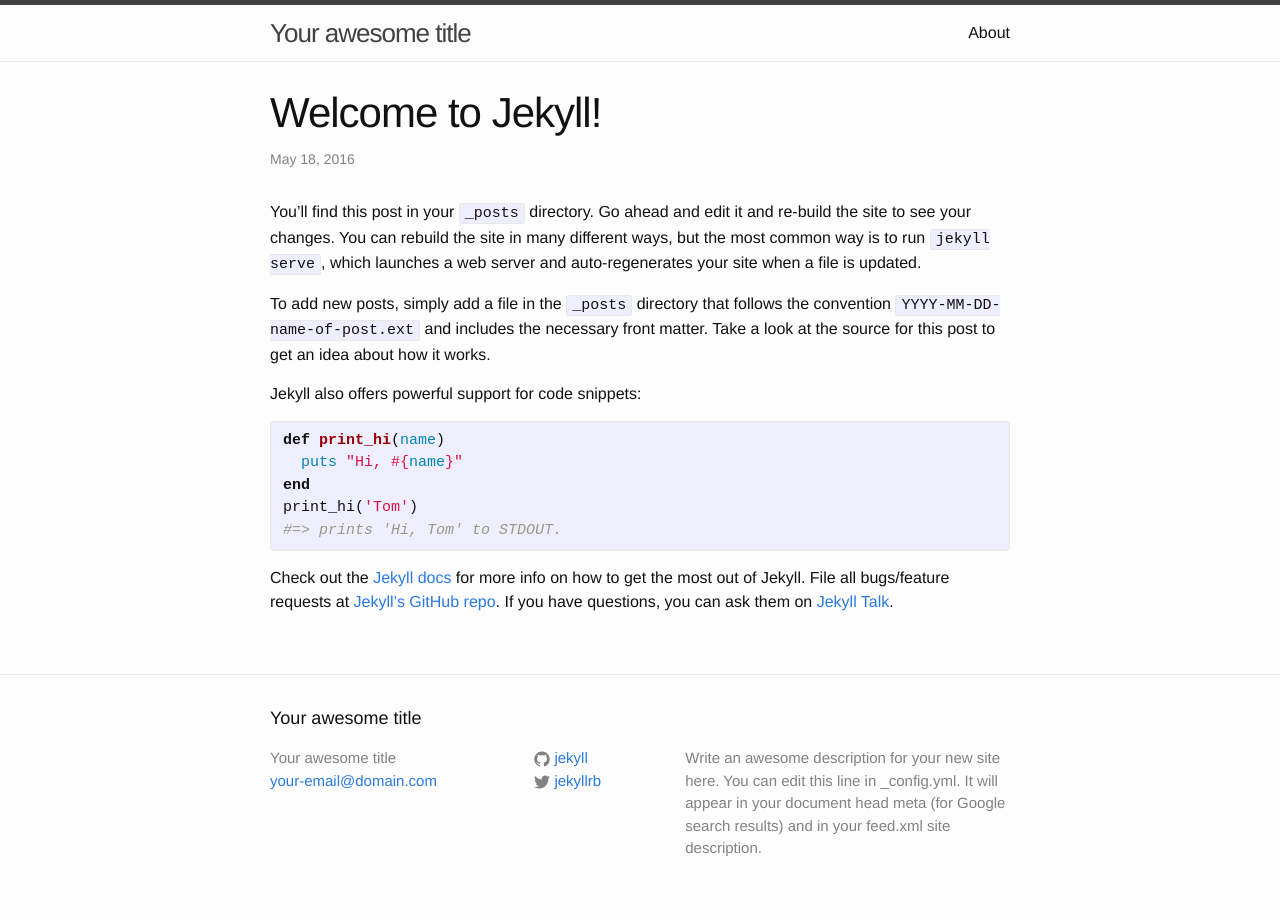
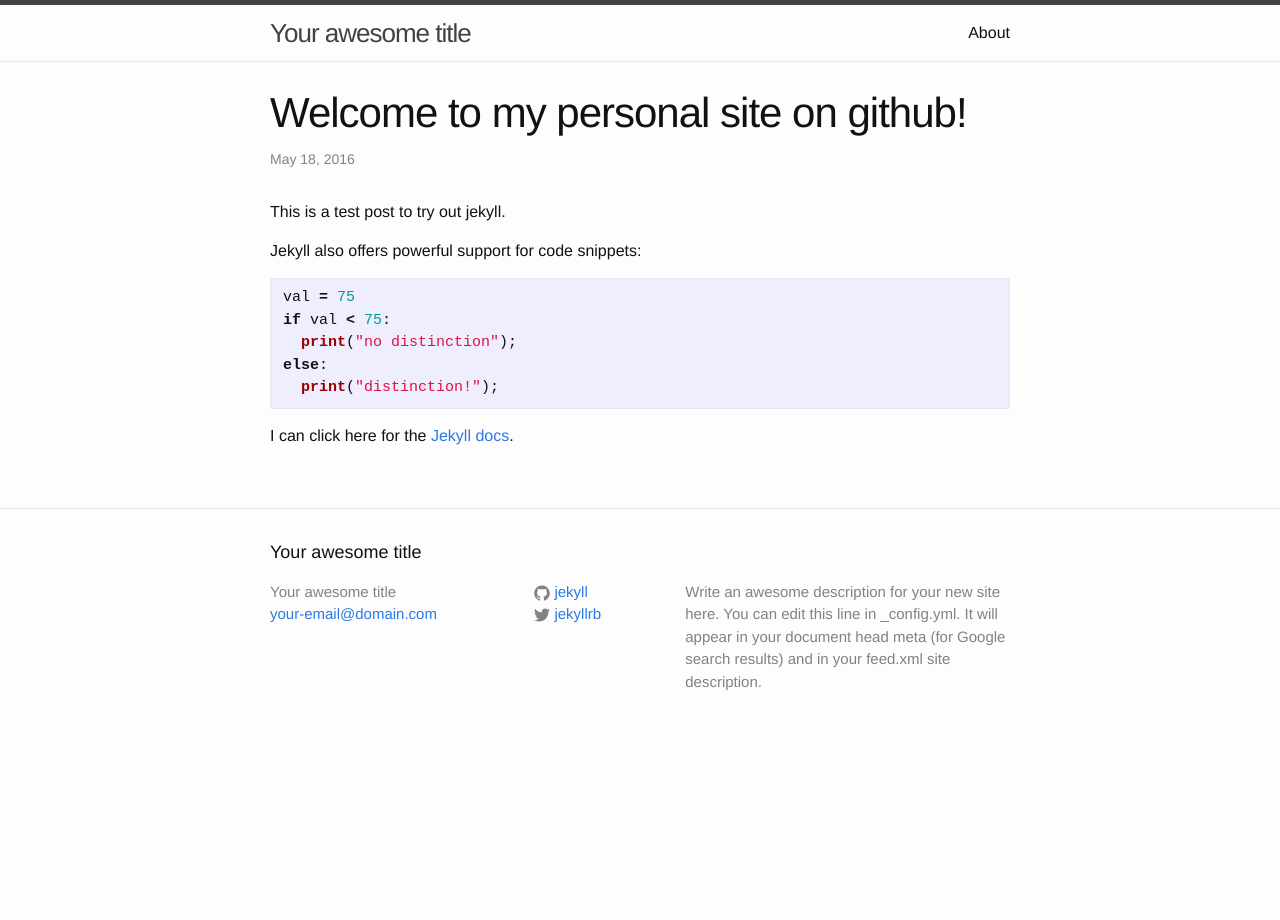
Before and after one commit to theunsa/theunsa.github.io, a Jekyll site: the page built from _posts/2016-05-18-welcome-to-jekyll.markdown, in a window 1280 px wide. Built offline with Jekyll 4.4.1, drawn with Linux system fonts in a browser that asks for light colours.

Commit message:
making the first post more personal

````diff
--- a/_posts/2016-05-18-welcome-to-jekyll.markdown
+++ b/_posts/2016-05-18-welcome-to-jekyll.markdown
@@ -1,25 +1,22 @@
 ---
 layout: post
-title:  "Welcome to Jekyll!"
+title:  "Welcome to my personal site on github!"
 date:   2016-05-18 14:04:23 -0400
-categories: jekyll update
+categories: jekyll
 ---
-You’ll find this post in your `_posts` directory. Go ahead and edit it and re-build the site to see your changes. You can rebuild the site in many different ways, but the most common way is to run `jekyll serve`, which launches a web server and auto-regenerates your site when a file is updated.
 
-To add new posts, simply add a file in the `_posts` directory that follows the convention `YYYY-MM-DD-name-of-post.ext` and includes the necessary front matter. Take a look at the source for this post to get an idea about how it works.
+This is a test post to try out jekyll.
 
 Jekyll also offers powerful support for code snippets:
 
-{% highlight ruby %}
-def print_hi(name)
-  puts "Hi, #{name}"
-end
-print_hi('Tom')
-#=> prints 'Hi, Tom' to STDOUT.
-{% endhighlight %}
+``` python
+val = 75
+if val < 75:
+  print("no distinction");
+else:
+  print("distinction!");
+```
 
-Check out the [Jekyll docs][jekyll-docs] for more info on how to get the most out of Jekyll. File all bugs/feature requests at [Jekyll’s GitHub repo][jekyll-gh]. If you have questions, you can ask them on [Jekyll Talk][jekyll-talk].
+I can click here for the [Jekyll docs][jekyll-docs].
 
 [jekyll-docs]: http://jekyllrb.com/docs/home
-[jekyll-gh]:   https://github.com/jekyll/jekyll
-[jekyll-talk]: https://talk.jekyllrb.com/
````
